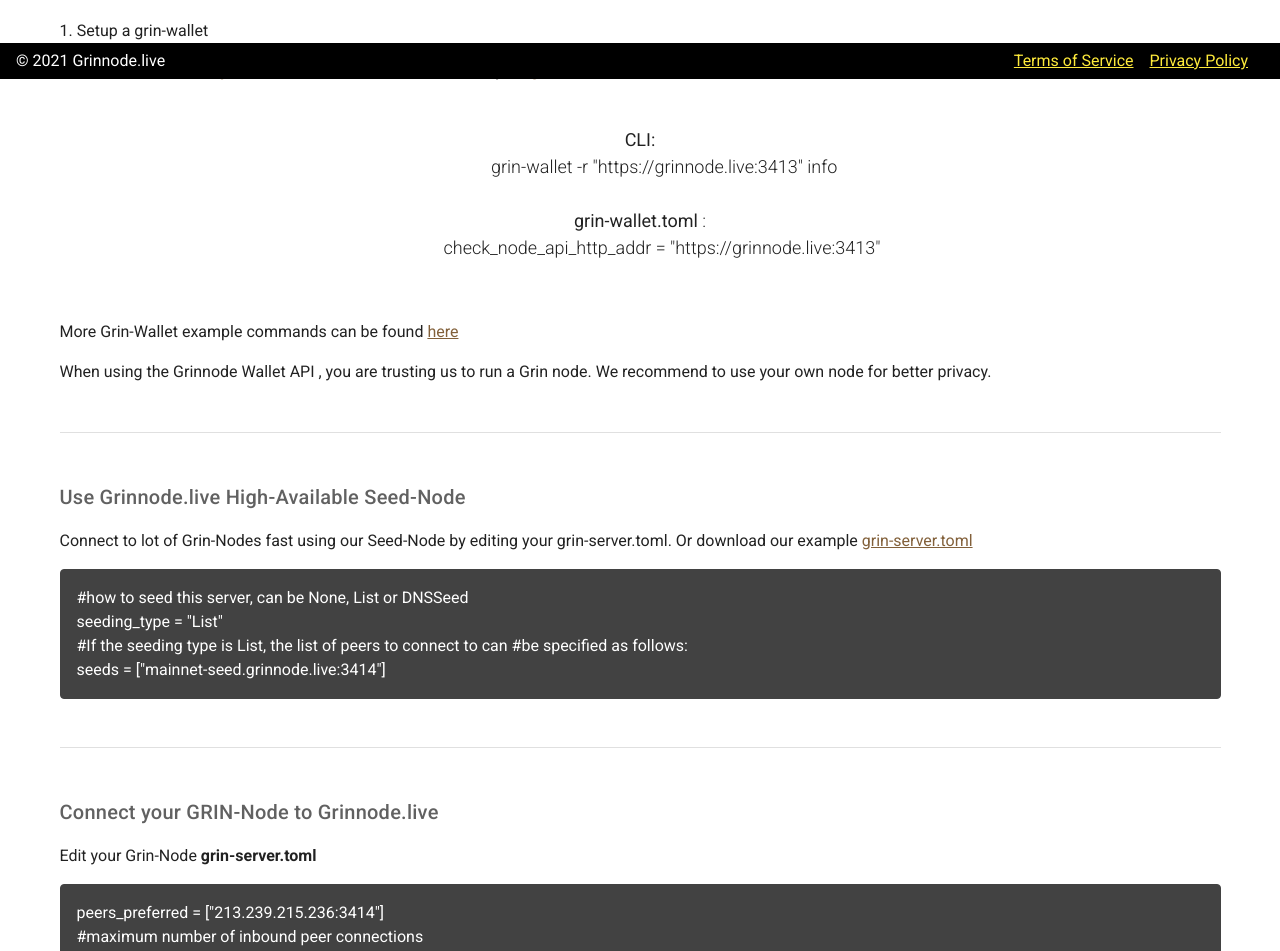
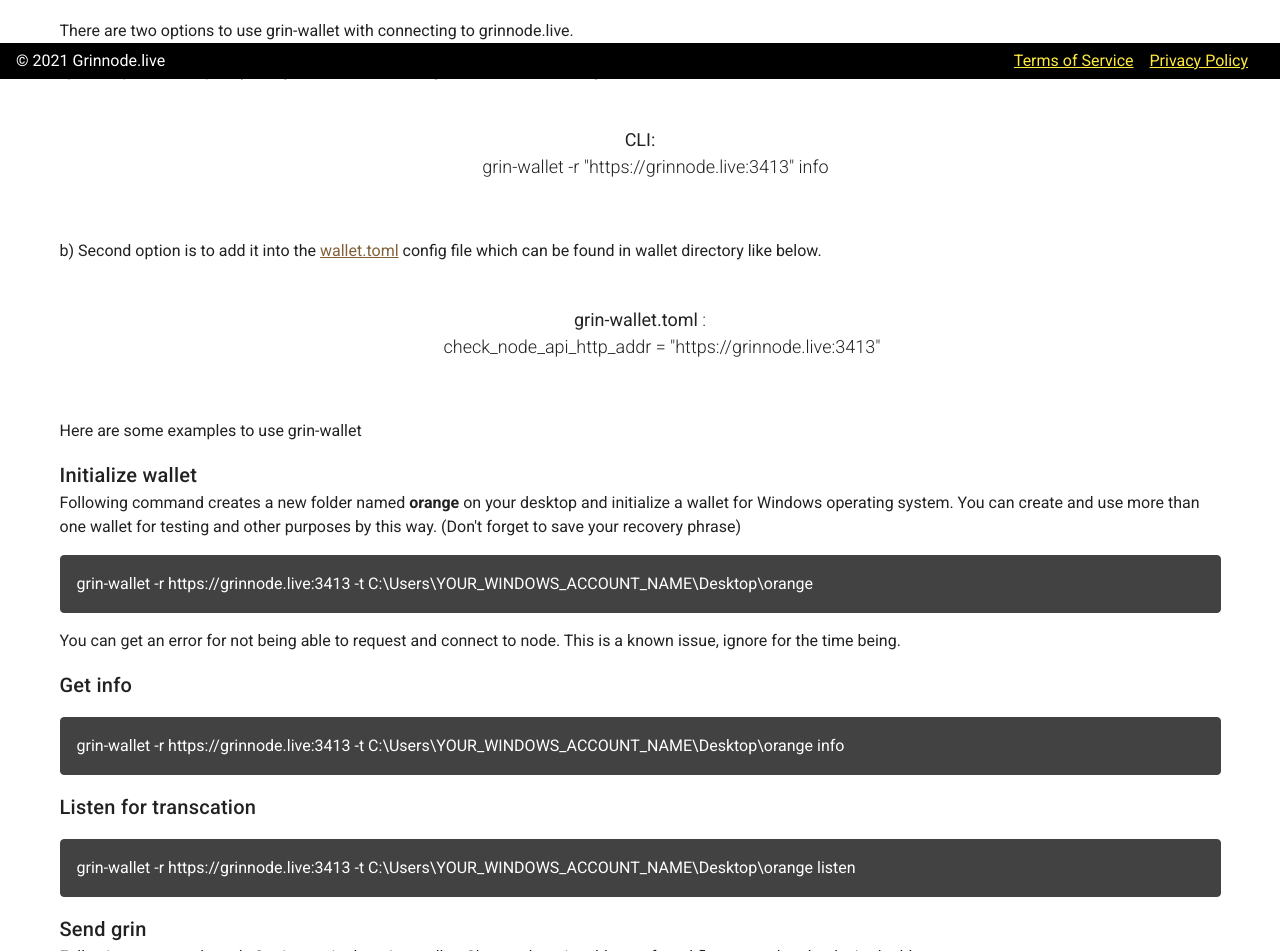
Before and after one commit to Grinnode-live/grinnode-live-frontend, a Vue app: page /tutorials in a window 1280 px wide. Shown: the part 721-1672 px from the top of the page. Built offline with nearby package versions, Linux system fonts and the light colour scheme; no server answers.

Commit message:
Added more examples to Connect your GRIN-Wallet to Grinnode.live

```diff
--- a/src/views/Tutorials.vue
+++ b/src/views/Tutorials.vue
@@ -94,17 +94,60 @@
 
         Connect your GRIN-Wallet to Grinnode.live&nbsp;</h3>
 
-      <p class="text-start">1. Setup a grin-wallet </p>
-      <p class="text-justify">2. Use it as an <strong><a
-          href="https://github.com/mimblewimble/docs/wiki/How-to-use-the-Grin-wallet#connecting-to-a-node"
-          target="_blank" rel="noopener">API Endpoint</a></strong> for wallet commands or <strong>add</strong> it to
-        your <a
-            href="https://github.com/mimblewimble/docs/wiki/How-to-use-the-Grin-wallet#connecting-to-a-node"><strong>grin-wallet.toml</strong>&nbsp;</a>
-      </p>
+      <p class="text-left"> There are two options to use grin-wallet with connecting to grinnode.live.</p>
+
+      <p class="text-start">a) First option is to specify that you want to connect grinnode.live with -r flag.</p>
+
       <span class="blockquote">
-        <p><strong>CLI:<br/></strong>&nbsp; &nbsp; &nbsp; &nbsp; &nbsp; &nbsp;grin-wallet -r "https://grinnode.live:3413" info<br/><br/><strong>grin-wallet.toml</strong>&nbsp;:<br/>&nbsp; &nbsp; &nbsp; &nbsp; &nbsp; check_node_api_http_addr = "https://grinnode.live:3413"</p>
+        <p><strong>CLI:<br/></strong>&nbsp; &nbsp; &nbsp; &nbsp; &nbsp; &nbsp;grin-wallet -r "https://grinnode.live:3413" info  &nbsp; &nbsp; </p>
         <p>&nbsp;</p>
       </span>
+      <p class="text-left"> b) Second option is to add it into the <a href="">wallet.toml</a> config file which can be found in wallet directory like below. </p>
+
+      <span class="blockquote">
+        <p> <strong>grin-wallet.toml</strong>&nbsp;:<br/>&nbsp; &nbsp; &nbsp; &nbsp; &nbsp; check_node_api_http_addr = "https://grinnode.live:3413"</p>
+        <p>&nbsp;</p>
+      </span>
+
+      <p class="text-left" >Here are some examples to use grin-wallet</p>
+      <h4 class="text-h6 text-left">Initialize wallet</h4>
+      <p class="text-left">
+        Following command creates a new folder named <b>orange</b>  on your desktop and initialize a wallet for Windows operating system. You can create and use more than one wallet for testing and other purposes by this way.
+      (Don't forget to save your recovery phrase)
+      </p>
+      <v-card outlined dark color="grey darken-3" class="pa-4 my-4">
+        <div class="code text-left">
+          <span> grin-wallet -r https://grinnode.live:3413 -t C:\Users\YOUR_WINDOWS_ACCOUNT_NAME\Desktop\orange  </span><br/>
+        </div>
+      </v-card>
+
+
+      <p class="text-left">You can get an error for not being able to request and connect to node. This is a known issue, ignore for the time being.</p>
+
+
+      <h4 class="text-h6 text-left">Get info </h4>
+
+      <v-card outlined dark color="grey darken-3" class="pa-4 my-4">
+        <div class="code text-left">
+          <span> grin-wallet -r https://grinnode.live:3413 -t C:\Users\YOUR_WINDOWS_ACCOUNT_NAME\Desktop\orange info</span><br/>
+        </div>
+      </v-card>
+
+      <h4 class="text-h6 text-left">Listen for transcation </h4>
+
+      <v-card outlined dark color="grey darken-3" class="pa-4 my-4">
+        <div class="code text-left">
+          <span> grin-wallet -r https://grinnode.live:3413 -t C:\Users\YOUR_WINDOWS_ACCOUNT_NAME\Desktop\orange listen</span><br/>
+        </div>
+      </v-card>
+
+      <h4 class="text-h6 text-left">Send grin </h4>
+      <p class="text-left">Following command sends 2 grin to grin donation wallet. Change the grin address after -d flag to send to the desired address.</p>
+      <v-card outlined dark color="grey darken-3" class="pa-4 my-4">
+        <div class="code text-left">
+          <span> grin-wallet -r https://grinnode.live:3413 -t C:\Users\YOUR_WINDOWS_ACCOUNT_NAME\Desktop\orange send -d grin1zxwrf5yaxlyps4mpx3n7j9kp4su3gzgpdhfk2sgv56q0prcdlzls9e6e0y 2</span><br/>
+        </div>
+      </v-card>
 
       <p class="text-justify"> More Grin-Wallet example commands can be found <a
           href="https://github.com/MCM-Mike/grinnode.live/blob/master/linux-grin-commands-collection.md">here</a></p>
```
